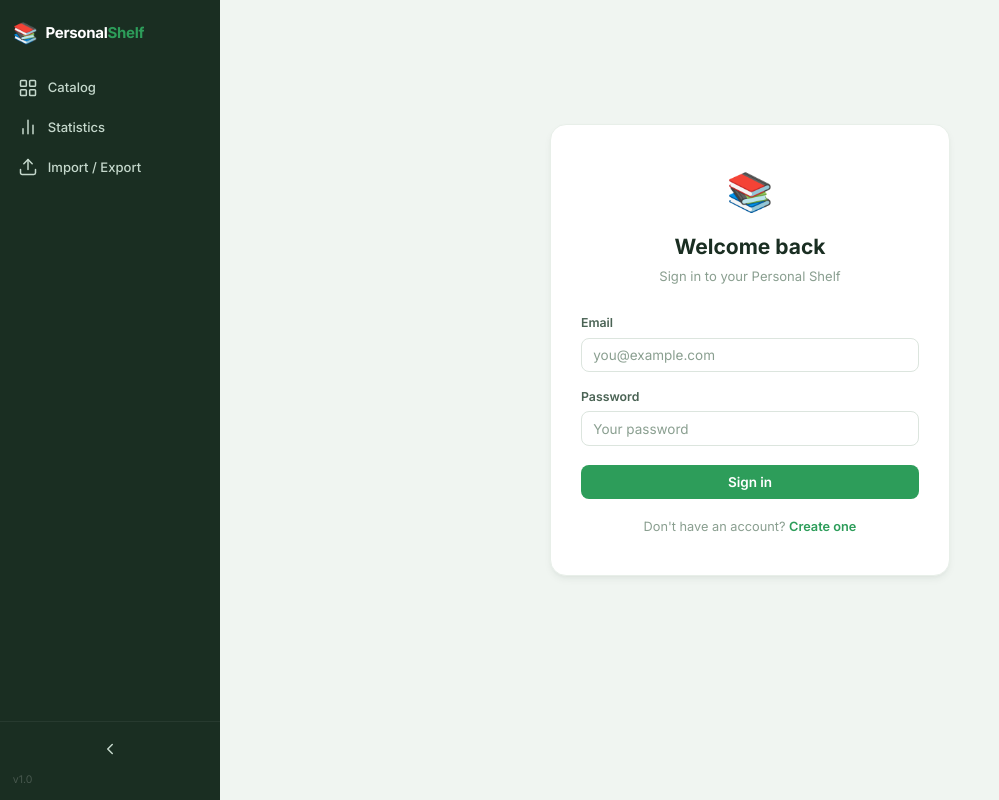
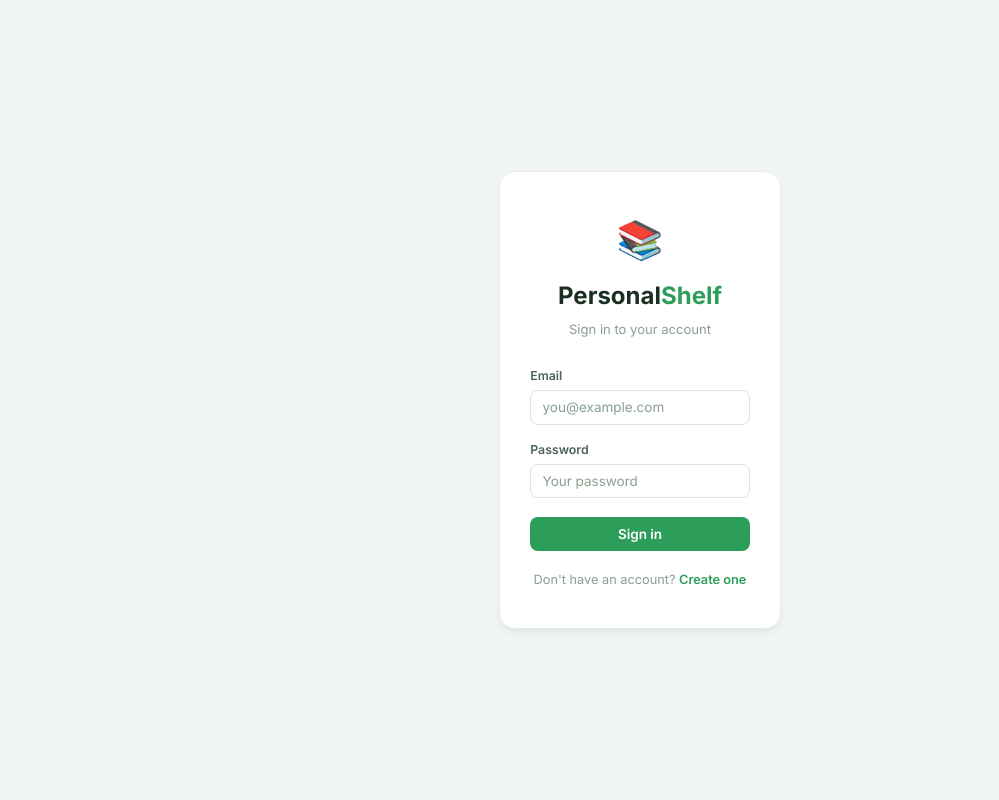
Before and after one commit to pmolina18/personal-shelf, a Vue app in the folder frontend/: page /login in a window 1280 px wide. Shown: the whole page, without its empty margins (0-999 px from the left). Built offline with nearby package versions, Linux system fonts and the light colour scheme; no server answers.

Commit message:
feat: hide sidebar on auth pages, add app title to login/register

```diff
--- a/frontend/src/App.vue
+++ b/frontend/src/App.vue
@@ -4,6 +4,7 @@
     :class="{ 'sidebar-collapsed': collapsed }"
   >
     <aside
+      v-if="!isAuthPage"
       class="sidebar"
       :class="{ collapsed, 'mobile-open': mobileOpen }"
     >
@@ -289,8 +290,14 @@
       </div>
     </aside>
 
-    <div class="main-wrapper">
-      <header class="topbar mobile-only">
+    <div
+      class="main-wrapper"
+      :class="{ 'no-sidebar': isAuthPage }"
+    >
+      <header
+        v-if="!isAuthPage"
+        class="topbar mobile-only"
+      >
         <button
           class="topbar-toggle"
           aria-label="Toggle menu"
@@ -322,13 +329,13 @@
           /></svg>
         </button>
       </header>
-      <main class="content">
+      <main :class="isAuthPage ? 'content content--auth' : 'content'">
         <router-view />
       </main>
     </div>
 
     <div
-      v-if="mobileOpen"
+      v-if="mobileOpen && !isAuthPage"
       class="overlay"
       @click="mobileOpen = false"
     />
@@ -336,12 +343,14 @@
 </template>
 
 <script setup>
-import { ref, onMounted, onUnmounted } from 'vue'
-import { useRouter } from 'vue-router'
+import { ref, computed, onMounted, onUnmounted } from 'vue'
+import { useRouter, useRoute } from 'vue-router'
 import { useAuth } from './composables/useAuth.js'
 import { getUnreadCount } from './api/recommendations.js'
 
 const router = useRouter()
+const route = useRoute()
+const isAuthPage = computed(() => !!route.meta?.isAuth)
 const { user, isAuthenticated, logout } = useAuth()
 
 const collapsed = ref(false)
@@ -684,6 +693,10 @@ button, input, select, textarea { font-family: inherit; font-size: inherit; }
   margin-left: var(--sidebar-collapsed-width);
 }
 
+.main-wrapper.no-sidebar {
+  margin-left: 0;
+}
+
 .topbar {
   display: none;
   align-items: center;
@@ -710,6 +723,14 @@ button, input, select, textarea { font-family: inherit; font-size: inherit; }
   padding: 2rem 2.5rem 4rem;
   max-width: 1200px;
   width: 100%;
+}
+
+.content--auth {
+  max-width: none;
+  padding: 0;
+  display: flex;
+  align-items: center;
+  justify-content: center;
 }
 
 .overlay { display: none; }
--- a/frontend/src/views/LoginView.vue
+++ b/frontend/src/views/LoginView.vue
@@ -7,10 +7,10 @@
       <div class="auth-header">
         <span class="auth-logo">📚</span>
         <h1 class="auth-title">
-          Welcome back
+          Personal<span class="auth-title-accent">Shelf</span>
         </h1>
         <p class="auth-subtitle">
-          Sign in to your Personal Shelf
+          Sign in to your account
         </p>
       </div>
 
@@ -111,7 +111,7 @@ async function onSubmit() {
   display: flex;
   align-items: center;
   justify-content: center;
-  min-height: 80vh;
+  min-height: 100vh;
 }
 
 .auth-card {
@@ -136,10 +136,14 @@ async function onSubmit() {
 }
 
 .auth-title {
-  font-size: 1.4rem;
+  font-size: 1.6rem;
   font-weight: 700;
   color: var(--color-text);
   margin-bottom: 0.2rem;
+}
+
+.auth-title-accent {
+  color: var(--color-primary);
 }
 
 .auth-subtitle {
--- a/frontend/src/views/RegisterView.vue
+++ b/frontend/src/views/RegisterView.vue
@@ -7,10 +7,10 @@
       <div class="auth-header">
         <span class="auth-logo">📚</span>
         <h1 class="auth-title">
-          Create your account
+          Personal<span class="auth-title-accent">Shelf</span>
         </h1>
         <p class="auth-subtitle">
-          Start building your personal shelf
+          Create your account
         </p>
       </div>
 
@@ -204,7 +204,7 @@ async function onRequestAccess() {
   display: flex;
   align-items: center;
   justify-content: center;
-  min-height: 80vh;
+  min-height: 100vh;
 }
 
 .auth-card {
@@ -229,10 +229,14 @@ async function onRequestAccess() {
 }
 
 .auth-title {
-  font-size: 1.4rem;
+  font-size: 1.6rem;
   font-weight: 700;
   color: var(--color-text);
   margin-bottom: 0.2rem;
+}
+
+.auth-title-accent {
+  color: var(--color-primary);
 }
 
 .auth-subtitle {
```
